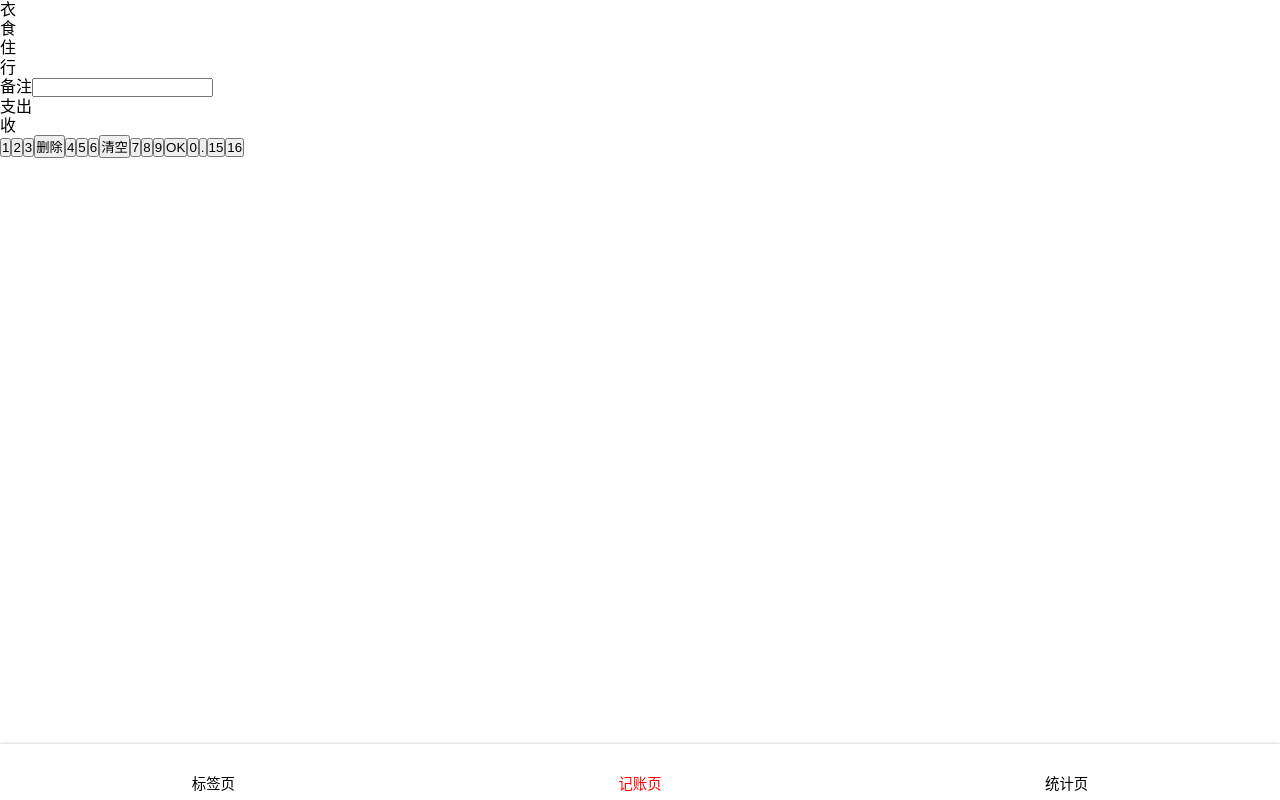
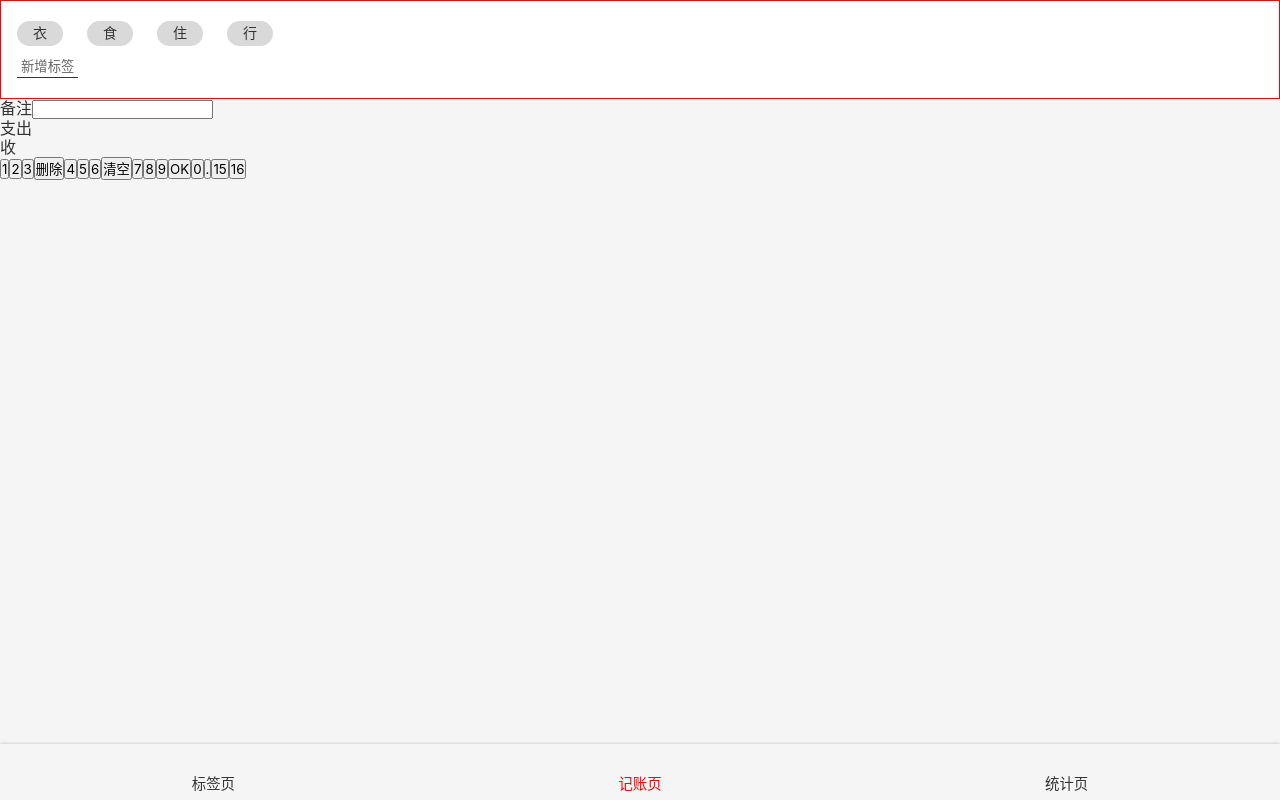
Before and after one commit to haixiangyan/split-wise-react, a React app: page /#/money in a window 1280 px wide. Built offline with nearby package versions, Linux system fonts and the light colour scheme.

Commit message:
添加 TagsSection 样式

```diff
--- a/src/assets/styles/global.scss
+++ b/src/assets/styles/global.scss
@@ -28,6 +28,12 @@
   line-height: 1.2;
   -webkit-font-smoothing: antialiased;
   -moz-osx-font-smoothing: grayscale;
+  background: #f5f5f5;
+  color: #333;
+}
+
+button {
+  font-family: inherit;
 }
 
 .icon {
--- a/src/components/Money.tsx
+++ b/src/components/Money.tsx
@@ -2,7 +2,30 @@
 import Layout from './Layout'
 import styled from 'styled-components'
 
-const TagsSection = styled.section``
+const TagsSection = styled.section`
+  padding: 12px 16px;
+  background: #ffffff;
+  border: 1px solid red;
+  > ol {
+    margin: 0 -12px;
+    > li {
+      display: inline-block;
+      padding: 4px 16px;
+      margin: 8px 12px;
+      background: #d9d9d9;
+      border-radius: 18px;
+      font-size: 14px;
+    }
+  }
+  > button {
+    padding: 2px 4px;
+    margin-bottom: 8px;
+    background: none;
+    border: none;
+    border-bottom: 1px solid #333;
+    color: #666;
+  }
+`
 const NotesSection = styled.section``
 const CategorySection = styled.section``
 const NumberPadSection = styled.section``
@@ -17,6 +40,7 @@
           <li>住</li>
           <li>行</li>
         </ol>
+        <button>新增标签</button>
       </TagsSection>
       <NotesSection>
         <label>
```
